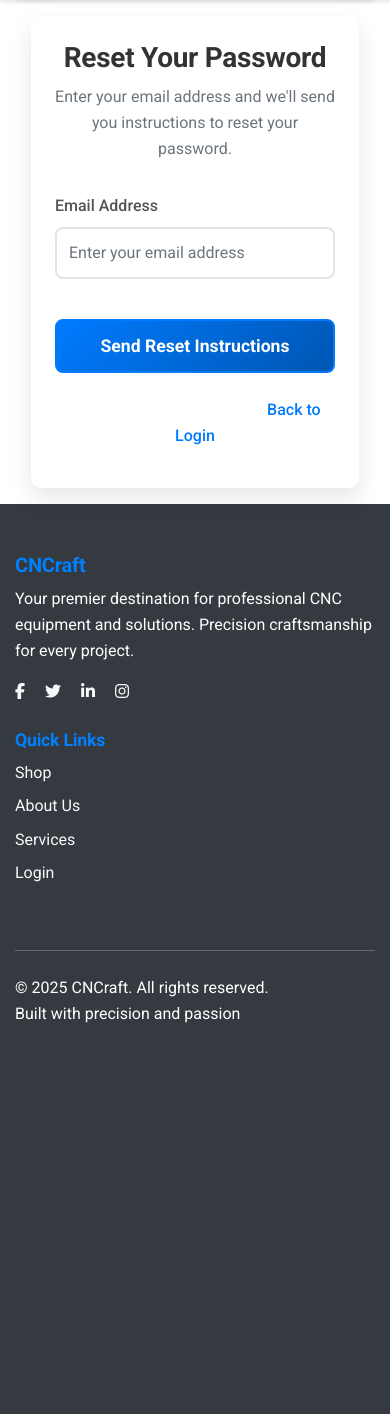
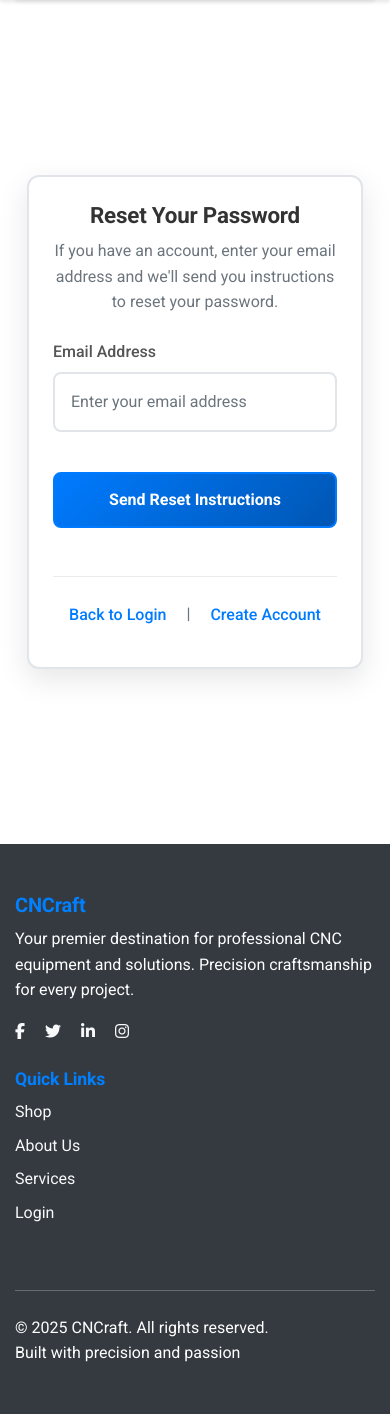
Before and after one commit to GBerrow/CNCraft, a Django app: a page that uses templates/registration/password_reset_form.html in a window 390 px wide. Shown: the part 80-1494 px from the top of the page. Before the commit the page ends 1103 px from the top, so only its background shows below. Run offline with Django 5.2, Linux system fonts and the light colour scheme; some libraries are stand-ins or nearby versions.

Commit message:
Enhanced password reset form layout and centering:
- Fixed form centering issues
on all viewport sizes

- Added border styling for
better form definition

- Standardized link sizes and spacing

- Improved mobile responsiveness
with proper padding

- Added comprehensive CSS documentation

- Enhanced accessibility with focus states

- Added smooth transitions and animations

```diff
--- a/static/css/registration/password_reset_form.css
+++ b/static/css/registration/password_reset_form.css
@@ -4,48 +4,72 @@
    Purpose: Styling for the forgot password / password reset form page
 
    Sections:
-   1. Main Container & Layout Styles
-   2. Typography & Form Elements
-   3. Interactive Elements & Buttons
-   4. Responsive Design
+   1. Page Layout & Structure
+   2. Main Container & Layout Styles
+   3. Typography & Form Elements
+   4. Interactive Elements & Buttons
+   5. Responsive Design
    ======================================================================== */
 
 /* ========================================================================
-   1. MAIN CONTAINER & LAYOUT STYLES
+   1. PAGE LAYOUT & STRUCTURE
+   ======================================================================== */
+
+/* Page structure for proper footer positioning */
+body {
+    min-height: 100vh;
+    display: flex;
+    flex-direction: column;
+}
+
+main {
+    flex: 1;
+    display: flex;
+    align-items: center;
+    justify-content: center;
+    padding: 2rem 1rem;
+    min-height: calc(100vh - 200px); /* Account for navbar and footer */
+}
+
+/* ========================================================================
+   2. MAIN CONTAINER & LAYOUT STYLES
    ======================================================================== */
 
 /* Primary container for the password reset form */
 .auth-container {
   background: #fff; /* Clean white background for form readability */
-  border-radius: 10px; /* Modern rounded corners for professional appearance */
-  box-shadow: 0 10px 25px rgba(0, 0, 0, 0.1); /* Subtle shadow for depth and separation */
-  padding: 2rem; /* Comfortable internal spacing for form elements */
-  margin: 2rem 0; /* Vertical spacing from other page elements */
+  border-radius: 12px; /* Modern rounded corners for professional appearance */
+  box-shadow: 0 10px 30px rgba(0, 0, 0, 0.1); /* Enhanced shadow for depth and separation */
+  border: 2px solid #e1e5e9; /* Added border for better visibility */
+  padding: 2.5rem; /* Increased comfortable internal spacing for form elements */
+  margin: 0 auto; /* Center the container */
   max-width: 500px; /* Prevents form from becoming too wide on large screens */
-  margin-left: auto; /* Centers the container horizontally */
-  margin-right: auto; /* Centers the container horizontally */
+  width: 100%; /* Full width within constraints */
 }
 
 /* ========================================================================
-   2. TYPOGRAPHY & FORM ELEMENTS
+   3. TYPOGRAPHY & FORM ELEMENTS
    ======================================================================== */
 
 /* Main heading for the password reset form */
 .auth-title {
+  text-align: center;
   color: #333; /* Dark color for strong visual hierarchy and readability */
   margin-bottom: 0.5rem; /* Spacing below heading for proper text flow */
-  font-weight: 600; /* Semi-bold weight for emphasis without being too heavy */
+  font-weight: 700; /* Enhanced weight for better prominence */
+  font-size: 1.8rem; /* Larger, more prominent title */
 }
 
 /* Descriptive text below the main heading */
 .text-muted {
   color: #6c757d; /* Muted gray for secondary information */
-  margin-bottom: 2rem; /* Generous spacing before form elements begin */
+  margin-bottom: 2.5rem; /* Enhanced spacing before form elements begin */
+  text-align: center; /* Center align for better visual balance */
 }
 
 /* Form field container for proper spacing and organization */
 .form-group {
-  margin-bottom: 1.5rem; /* Consistent spacing between form fields */
+  margin-bottom: 2rem; /* Enhanced spacing between form fields */
 }
 
 /* Form field labels for accessibility and clarity */
@@ -71,17 +95,18 @@
 }
 
 /* ========================================================================
-   3. INTERACTIVE ELEMENTS & BUTTONS
+   4. INTERACTIVE ELEMENTS & BUTTONS
    ======================================================================== */
 
 /* Primary submit button for password reset action */
 .btn-auth {
   width: 100%; /* Full width for mobile-friendly touch targets */
-  padding: 0.75rem; /* Adequate padding for comfortable clicking */
+  padding: 1rem; /* Enhanced padding for comfortable clicking */
   font-size: 1.1rem; /* Slightly larger text for button prominence */
   font-weight: 600; /* Semi-bold for clear call-to-action */
   border-radius: 8px; /* Consistent rounded corners with form design */
-  margin-top: 1rem; /* Spacing above button from form fields */
+  margin-top: 2rem; /* Enhanced spacing above button from form fields */
+  margin-bottom: 1.5rem; /* Added spacing below button */
   transition: all 0.3s ease; /* Smooth animation for all hover effects */
   background-color: #007bff; /* Primary brand blue for main actions */
   border-color: #007bff; /* Matching border color for consistency */
@@ -98,29 +123,119 @@
 /* Container for additional navigation links */
 .auth-links {
   text-align: center; /* Center alignment for secondary actions */
-  margin-top: 1.5rem; /* Spacing from main form elements */
+  margin-top: 2rem; /* Enhanced spacing from main form elements */
+  margin-bottom: 1rem; /* Reduced bottom spacing */
+  padding-top: 1.5rem; /* Added top padding for visual separation */
+  border-top: 1px solid #e9ecef; /* Subtle border for visual separation */
 }
 
-/* Styling for navigation links (back to login, etc.) */
+/* Styling for navigation links (back to login, etc.) - uniform sizing */
 .auth-links a {
   color: #007bff; /* Brand color for consistency with other links */
   text-decoration: none; /* Clean modern look without underlines */
   font-weight: 500; /* Medium weight for link prominence */
+  margin: 0 0.75rem; /* Enhanced horizontal spacing between links */
+  font-size: 1rem; /* Consistent font size for all links */
+  line-height: 1.5;
+  display: inline-block;
+  vertical-align: middle;
 }
 
 /* Link hover state for user interaction feedback */
 .auth-links a:hover {
   text-decoration: underline; /* Traditional underline on hover for clarity */
+  color: #0056b3; /* Darker blue on hover */
+}
+
+/* Divider text between links */
+.auth-divider-text {
+  color: #6c757d; /* Muted color for divider */
+  margin: 0 0.75rem; /* Enhanced spacing around divider */
+  font-size: 1rem; /* Consistent font size */
+  font-weight: 500;
 }
 
 /* ========================================================================
-   4. RESPONSIVE DESIGN
+   5. RESPONSIVE DESIGN
    ======================================================================== */
 
 /* Mobile and tablet optimizations for smaller screens */
 @media (max-width: 767px) {
+  main {
+    padding: 1rem; /* Enhanced mobile padding */
+    min-height: calc(100vh - 150px); /* Adjusted for mobile navbar/footer */
+    align-items: center;
+    justify-content: center;
+  }
+
   .auth-container {
-    margin: 1rem; /* Reduced margin for better mobile screen utilization */
-    padding: 1.5rem; /* Slightly less padding for mobile space constraints */
+    margin: 0; /* Remove margin for full width on mobile */
+    padding: 2rem; /* Better mobile padding for comfortable interaction */
+    max-width: none; /* Remove max-width constraint on mobile */
+    width: 100%;
+  }
+
+  .auth-title {
+    font-size: 1.6rem; /* Slightly smaller title for mobile */
+    margin-bottom: 0.5rem;
+  }
+
+  .text-muted {
+    margin-bottom: 2rem; /* Adjusted spacing for mobile */
+  }
+
+  .form-group {
+    margin-bottom: 1.5rem; /* Reduced spacing for mobile */
+  }
+
+  .form-control {
+    padding: 1rem; /* Enhanced mobile touch targets */
+    font-size: 16px; /* Prevent zoom on iOS */
+  }
+
+  .btn-auth {
+    margin-top: 1.5rem;
+    margin-bottom: 1rem;
+  }
+
+  /* Mobile link adjustments - ensure uniform sizing */
+  .auth-links a {
+    font-size: 1rem !important;
+    margin: 0 0.5rem;
+  }
+
+  .auth-divider-text {
+    font-size: 1rem;
+    margin: 0 0.5rem;
   }
 }
+
+/* Extra small mobile devices */
+@media (max-width: 480px) {
+  main {
+    padding: 0.5rem;
+  }
+
+  .auth-container {
+    padding: 1.5rem;
+    margin: 0;
+  }
+
+  .auth-title {
+    font-size: 1.4rem;
+    margin-bottom: 0.5rem;
+  }
+
+  .text-muted {
+    margin-bottom: 1.5rem;
+  }
+
+  .form-group {
+    margin-bottom: 1rem;
+  }
+
+  .btn-auth {
+    padding: 0.875rem;
+    font-size: 1rem;
+  }
+}
--- a/templates/registration/password_reset_form.html
+++ b/templates/registration/password_reset_form.html
@@ -11,21 +11,19 @@
 </div>
 {% endblock %} {% block content %}
 <div class="overlay"></div>
-<div class="container">
-  <div class="row">
+<div class="container d-flex align-items-center justify-content-center" style="min-height: 100vh;">
+  <div class="row w-100">
     <div class="col-12 col-md-6 offset-md-3">
       <div class="auth-container">
         <div class="text-center mb-4">
           <h3 class="auth-title">Reset Your Password</h3>
           <p class="text-muted">
-            Enter your email address and we'll send you instructions to reset
+            If you have an account, enter your email address and we'll send you instructions to reset
             your password.
           </p>
         </div>
-
         <form method="POST">
           {% csrf_token %}
-
           <!-- Email Field -->
           <div class="form-group">
             <label for="id_email">Email Address</label>
@@ -38,18 +36,15 @@
               required
             />
           </div>
-
           <!-- Submit Button -->
           <button type="submit" class="btn btn-auth btn-primary">
             Send Reset Instructions
           </button>
-
-          <!-- Back to Login Link -->
+          <!-- Navigation Links -->
           <div class="auth-links">
-            <p>
-              Remember your password?
-              <a href="{% url 'account_login' %}">Back to Login</a>
-            </p>
+            <a href="{% url 'account_login' %}">Back to Login</a>
+            <span class="auth-divider-text">|</span>
+            <a href="{% url 'account_signup' %}">Create Account</a>
           </div>
         </form>
       </div>
```
